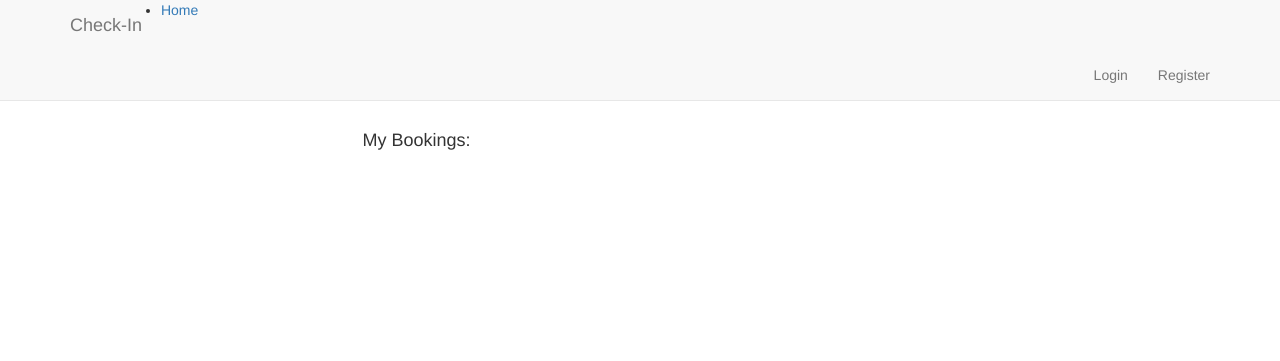
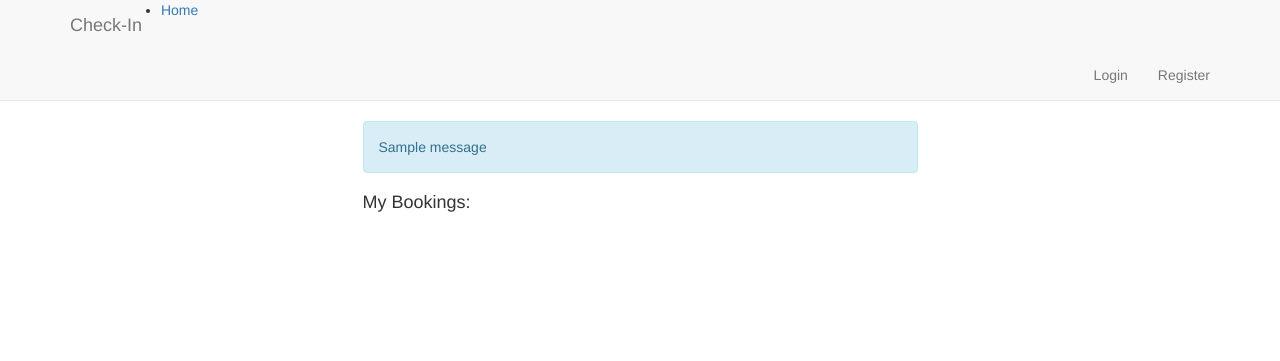
Before and after one commit to SujanSharma07/hotel-reservation, a Django app: page /booking/paypal-payment/ in a window 1280 px wide. Shown: the top 361 px of the page. Run offline with Django 3.2, Linux system fonts and the light colour scheme; tables that the repository leaves empty hold one stand-in row (values such as "Sample post"); one stand-in notice (Sample message) is shown; some libraries are stand-ins or nearby versions; some web fonts are replaced.

Commit message:
email and cancelation

```diff
--- a/accounts/views.py
+++ b/accounts/views.py
@@ -17,7 +17,7 @@ def resetpass(request):
         email = request.POST["email"]
         request.session["otp1"] = otp1
         subject = "Thank you for registering to our site"
-        message = str(otp1)
+        message = f"Please Use following OTP to verify your email. {otp1}, Please do not share this OTP to anyone"
         email_from = settings.EMAIL_HOST_USER
         recipient_list = [
             email,
--- a/booking/views.py
+++ b/booking/views.py
@@ -2,6 +2,7 @@ import datetime
 
 import paypalrestsdk
 from django.conf import settings
+from django.contrib import messages
 from django.http import JsonResponse
 from django.shortcuts import redirect, render
 from django.urls import reverse
@@ -98,8 +99,16 @@ def mybookings(request):
 
 
 def cancelbooking(request, bid):
-    booking = Booking.objects.filter(id=bid)
-    booking.delete()
+    booking = Booking.objects.filter(id=bid).first()
+    if booking:
+        if booking.payment_status == "Success":
+            messages.info(
+                request,
+                "Your booking has been canceled. Our staff will contact you for refund and policies.",
+            )
+        booking.delete()
+    else:
+        messages.error(request, "Booking not found.")
     return redirect("/booking/mybookings")
 
 
--- a/hotelbook/settings.py
+++ b/hotelbook/settings.py
@@ -139,7 +139,7 @@ MEDIA_ROOT = os.path.join(BASE_DIR, "media")
 
 
 EMAIL_HOST = "live.smtp.mailtrap.io"
-EMAIL_HOST_USER = "api"
+EMAIL_HOST_USER = "donotreply@stoneonfire.com.au"
 EMAIL_HOST_PASSWORD = "f64a801fc5c122b8eb449f368931329c"
 EMAIL_PORT = "587"
 EMAIL_USE_TLS = True
--- a/templates/mybookings.html
+++ b/templates/mybookings.html
@@ -3,12 +3,20 @@
 {% block content %}
 <div class="row">
   <div class="col-md-6 col-md-offset-3 ">
+    {% if messages %}
+      <div class="alert alert-info">
+        {% for message in messages %}
+          {{ message }}
+        {% endfor %}
+      </div>
+    {% endif %}
+
     <h4>My Bookings:</h4>
     <br />
     <!-- Loads all of the current user's reservations in a list and displays all the details -->
     {% for booking in bookings %}
       <a class="btn btn-sm btn-danger pull-right" href="{% url 'cancelbooking' booking.id %}">Cancel</a>
-      <!-- <a  class="btn btn-sm btn-default pull-right "href="">Download PDF</a> -->
+      <!-- <a class="btn btn-sm btn-default pull-right" href="">Download PDF</a> -->
       <h5><u>{{ booking.hotel_id.name }}</u></h5>
       <p><mark>Room Type :</mark> {{ booking.roomtype }}.</p>
       <p><mark>Guest Name :</mark> {{ booking.guestFirstName }} {{ booking.guestLastName }}.</p>
```
